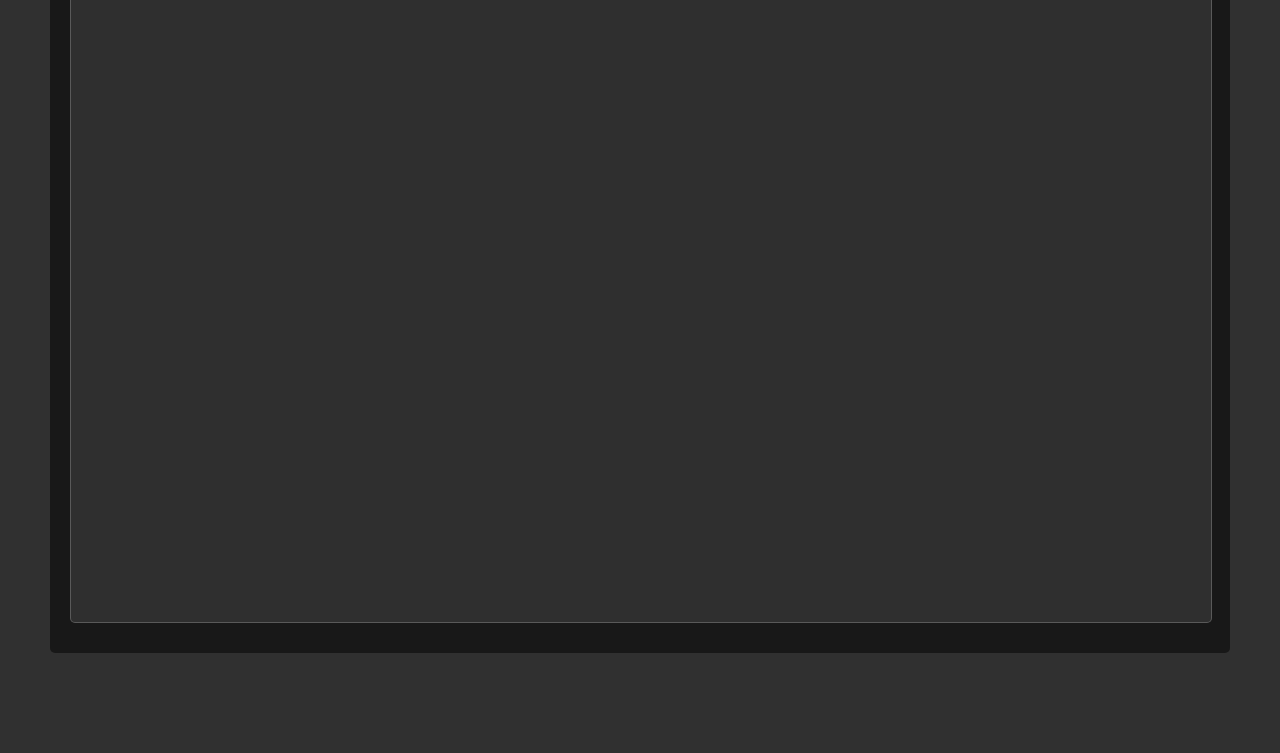
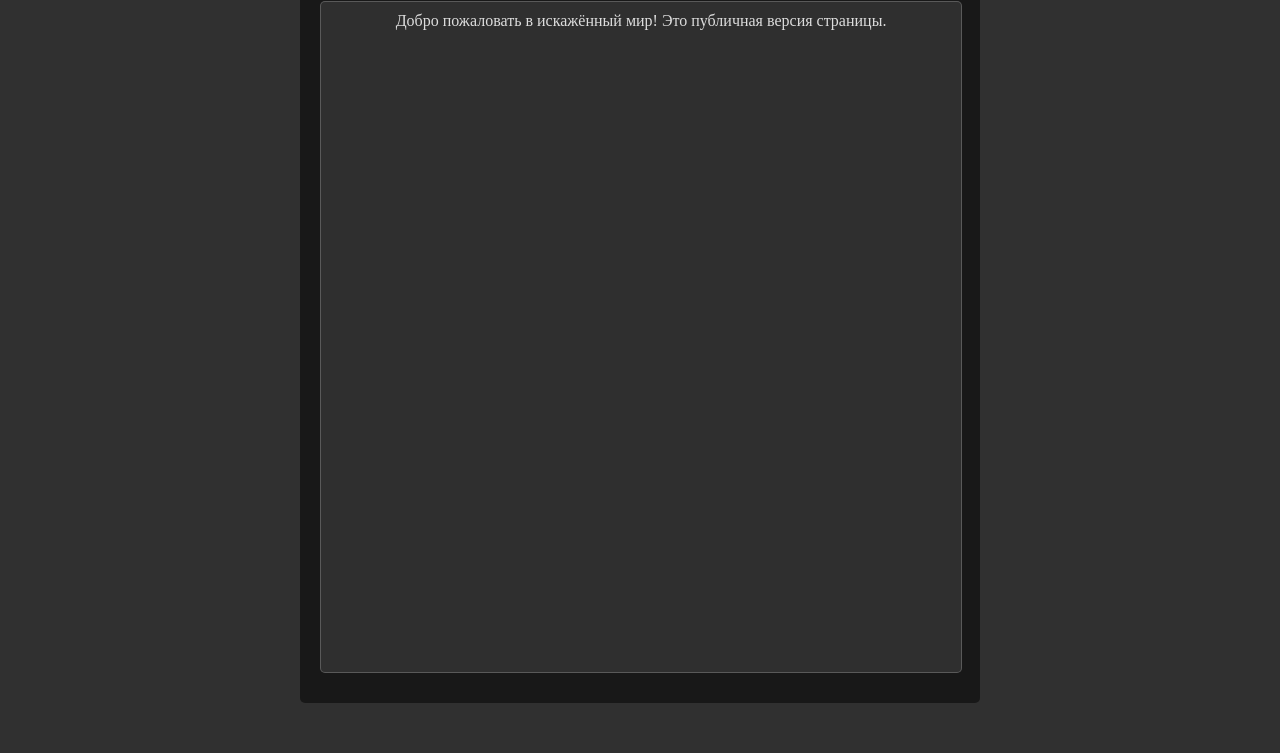
Before and after one commit to dslinak/dsworld, a plain HTML site: page index.html in a window 1280 px wide. Shown: the part 264-1017 px from the top of the page. Before the commit the page ends 917 px from the top, so only its background shows below. Drawn offline with Linux system fonts and the light colour scheme.

Commit message:
Update styles.css

```diff
--- a/styles.css
+++ b/styles.css
@@ -15,7 +15,11 @@ body {
     display: flex;
     flex-direction: column; /* Располагаем элементы вертикально */
     text-align: center;
-    margin: 0 50px;
+    padding-left: 300px; /* Устанавливаем отступ слева */
+    padding-right: 300px; /* Устанавливаем отступ справа */
+    padding-top: 50px; /* Устанавливаем отступ сверху (опционально) */
+    padding-bottom: 50px; /* Устанавливаем отступ снизу (опционально) */
+    margin: 0;
 }
 
 .main-title {
```
